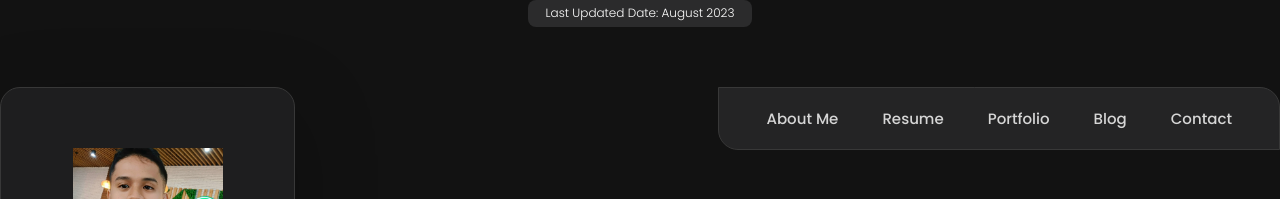
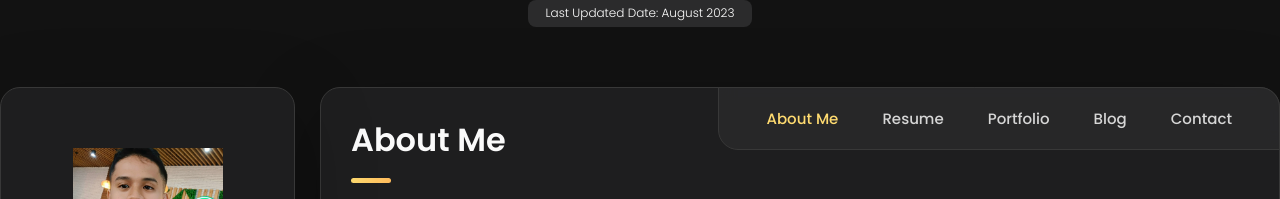
Before and after one commit to rodrigogalura/rodrigogalura, a Vue app: page / in a window 1280 px wide. Shown: the top 199 px of the page. Built offline with nearby package versions, Linux system fonts and the light colour scheme.

Commit message:
Fix not displaying about me page

```diff
--- a/src/components/NavBar.vue
+++ b/src/components/NavBar.vue
@@ -2,7 +2,7 @@
     <nav class="navbar">
         <ul class="navbar-list">
             <li class="navbar-item">
-                <router-link to="/about-me" v-slot="{ href, navigate, isActive }" custom>
+                <router-link to="/" v-slot="{ href, navigate, isActive }" custom>
                     <a
                         :href="href"
                         @click="navigate"
--- a/src/router/index.js
+++ b/src/router/index.js
@@ -2,7 +2,7 @@ import { createRouter, createWebHashHistory } from 'vue-router'
 
 const routes = [
     {
-        path: '/about-me',
+        path: '/',
         name: 'about-me',
         component: () => import('@/pages/AboutMe.vue'),
         meta: {
```
